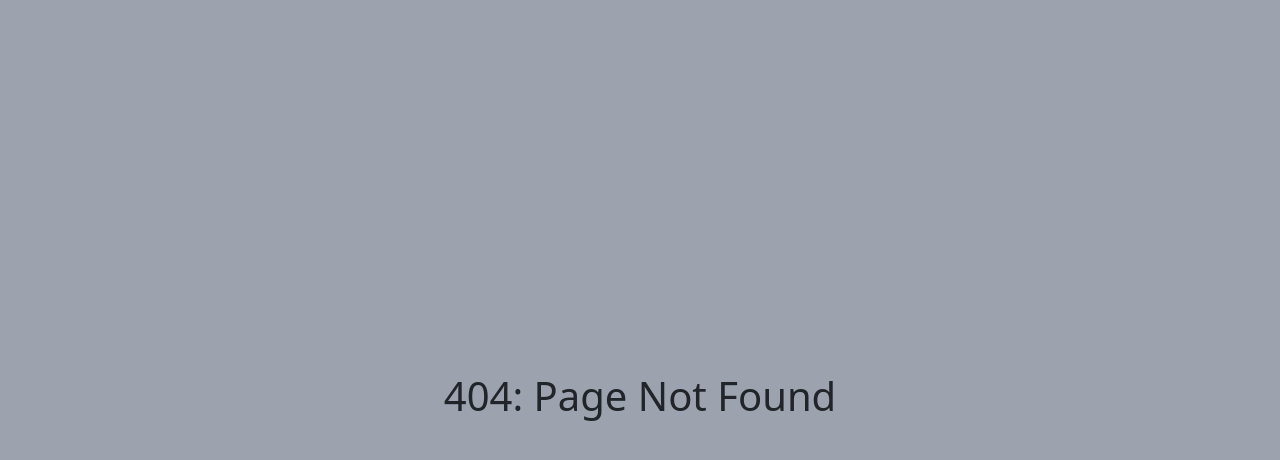
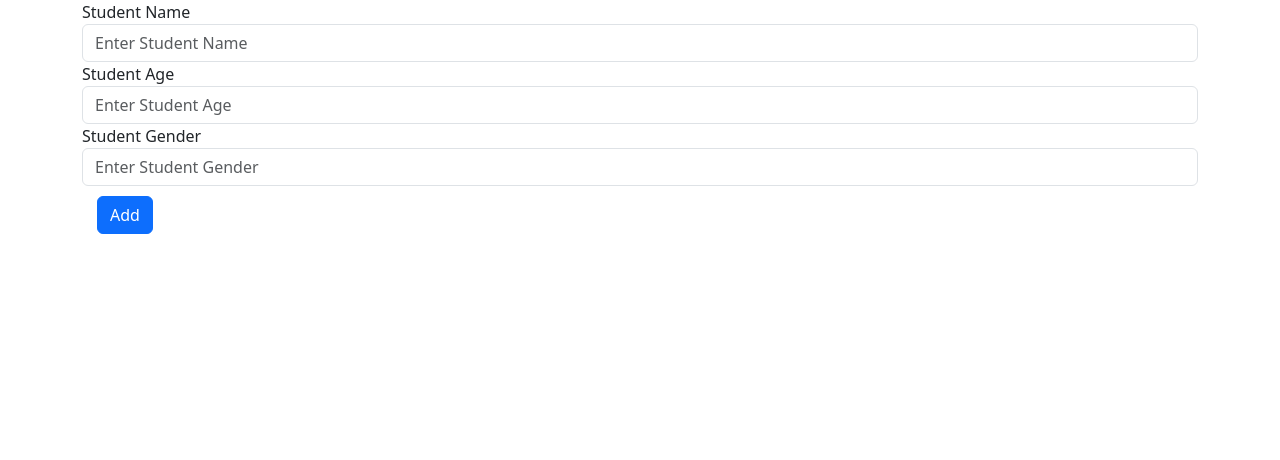
Before and after one commit to SLIIT-ITP-2024/SolarGreen_ManagementSystem, a React (Vite) app in the folder Client/: page /installation-management/newProject in a window 1280 px wide. Before the commit this address had no page. Shown: the top 460 px of the page. Built offline with nearby package versions, Linux system fonts and the light colour scheme.

Commit message:
Created the route for add project

```diff
--- a/Client/package.json
+++ b/Client/package.json
@@ -16,6 +16,7 @@
     "react": "^18.2.0",
     "react-bootstrap": "^2.10.1",
     "react-dom": "^18.2.0",
+    "react-icons": "^5.0.1",
     "react-router-dom": "^6.22.3"
   },
   "devDependencies": {
--- /dev/null
+++ b/Client/src/components/InstallationManagement/AddProjectPopup/AddProject.css
@@ -0,0 +1,3 @@
+h3 {
+    text-align: center;
+}
--- /dev/null
+++ b/Client/src/components/InstallationManagement/AddProjectPopup/AddProject.jsx
@@ -0,0 +1,36 @@
+import React, {useState} from "react"
+import {Link} from "react-router-dom"
+
+function AddProject() {
+
+    const [name, setName] = useState("");
+    const [age, setAge] = useState("");
+    const [gender, setGender] = useState("");
+
+
+    return(
+        <div className="container">
+            <form>
+                <div className="form-group">
+                    <label for="name">Student Name</label>
+                    <input type="text" className="form-control" id="name" placeholder="Enter Student Name"/>
+                </div>
+
+                <div className="form-group">
+                    <label for="age">Student Age</label>
+                    <input type="text" className="form-control" id="age" placeholder="Enter Student Age"/>
+                </div>
+
+                <div className="form-group">
+                    <label for="age">Student Gender</label>
+                    <input type="text" className="form-control" id="gender" placeholder="Enter Student Gender"/>
+                </div>
+
+                <button type="submit" className="btn btn-primary">Add</button>
+            </form>
+        </div>
+
+  )
+}
+
+export default AddProject
--- a/Client/src/components/InstallationManagement/Buttons/Buttons.jsx
+++ b/Client/src/components/InstallationManagement/Buttons/Buttons.jsx
@@ -4,15 +4,15 @@ import { Link } from "react-router-dom";
 function Buttons() {
 
     return(
-        <>
+        <div>
             <div className="first-row">
-                <button className="btn btn-primary">New Project +</button>
+                <Link to={"/installation-management/newProject"} className="btn btn-primary">New Project +</Link>
                 <Link to={"/installation-management/estimations"} className="btn btn-primary">Estimations</Link>
             </div>
 
             <button className="btn btn-primary">Generate report</button>
 
-        </>
+        </div>
 
     );
 
--- a/Client/src/pages/InstallationManagement/InstallationManagementPage.jsx
+++ b/Client/src/pages/InstallationManagement/InstallationManagementPage.jsx
@@ -3,6 +3,7 @@ import WithLayout from '../../hoc'
 import TestCom from '../../components/InstallationManagement/__tests__/TestCom'
 import Buttons from '../../components/InstallationManagement/Buttons/Buttons'
 import AllProjects from '../../components/InstallationManagement/Table/AllProjects'
+import AddProject from '../../components/InstallationManagement/AddProjectPopup/AddProject'
 
 const InstallationManagementPage = () => {
   return (
--- a/Client/src/router/AppRoutes.jsx
+++ b/Client/src/router/AppRoutes.jsx
@@ -18,6 +18,7 @@ import {
 } from '.././pages';
 
 import Estimations from '../pages/InstallationManagement/Estimations'
+import AddProject from '../components/InstallationManagement/AddProjectPopup/AddProject';
 
 
 const AppRouters = () => {
@@ -40,6 +41,7 @@ const AppRouters = () => {
 
             {/* InstallationManagementRoutes */}
             <Route path="/installation-management/estimations" element={<Estimations />} />
+            <Route path="/installation-management/newProject" element={<AddProject />} />
             {/*  */}
 
        </Routes>
```
Also changed, not shown: 1 other file (tests, documents, lock files or other folders).
